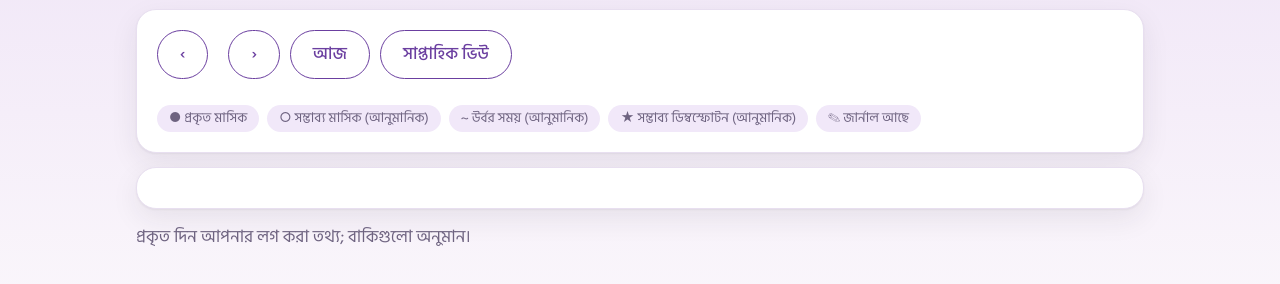
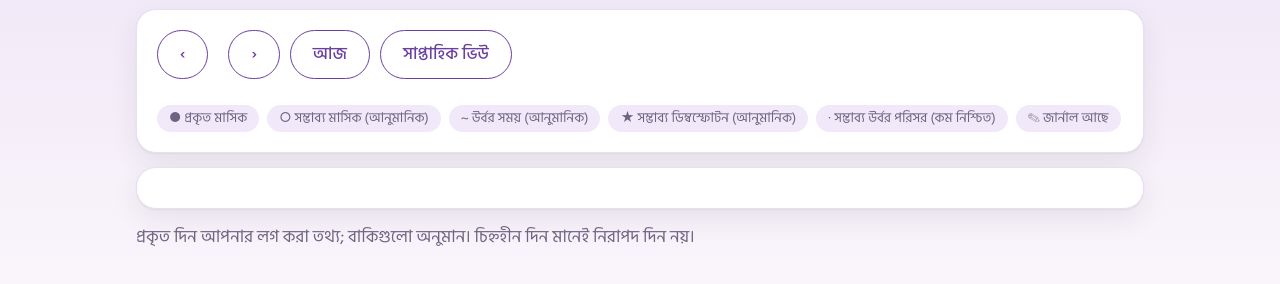
Before and after one commit to GaziAbdulAhad/Women-s-Cycle-Tracker, a website: page calendar.html in a window 1280 px wide. Shown: the part 78-362 px from the top of the page. Drawn offline with Linux system fonts and the light colour scheme.

Commit message:
Modify calendar HTML structure and legend
Updated the calendar HTML structure and added a new legend item for potential fertile range.

```diff
--- a/calendar.html
+++ b/calendar.html
@@ -16,7 +16,7 @@
 <a class="skip" href="#main">মূল অংশে যান</a>
 <header class="site-header" id="site-header"></header>
 <main id="main" tabindex="-1">
-<h1>ক্যালেন্ডার</h1><div id="err"></div><div class="card"><div class="row"><button class="btn alt" id="prev" type="button" aria-label="আগের">‹</button><strong id="cal-title" aria-live="polite"></strong><button class="btn alt" id="next" type="button" aria-label="পরের">›</button><button class="btn alt" id="todayBtn" type="button">আজ</button><button class="btn alt" id="viewBtn" type="button">সাপ্তাহিক ভিউ</button></div><div id="cal" class="cal"></div><div class="legend"><span>● প্রকৃত মাসিক</span><span>○ সম্ভাব্য মাসিক (আনুমানিক)</span><span>~ উর্বর সময় (আনুমানিক)</span><span>★ সম্ভাব্য ডিম্বস্ফোটন (আনুমানিক)</span><span>✎ জার্নাল আছে</span></div></div><section id="details" class="card" aria-live="polite"></section><p class="mute">প্রকৃত দিন আপনার লগ করা তথ্য; বাকিগুলো অনুমান।</p>
+<h1>ক্যালেন্ডার</h1><div id="err"></div><div class="card"><div class="row"><button class="btn alt" id="prev" type="button" aria-label="আগের">‹</button><strong id="cal-title" aria-live="polite"></strong><button class="btn alt" id="next" type="button" aria-label="পরের">›</button><button class="btn alt" id="todayBtn" type="button">আজ</button><button class="btn alt" id="viewBtn" type="button">সাপ্তাহিক ভিউ</button></div><div id="cal" class="cal"></div><div class="legend"><span>● প্রকৃত মাসিক</span><span>○ সম্ভাব্য মাসিক (আনুমানিক)</span><span>~ উর্বর সময় (আনুমানিক)</span><span>★ সম্ভাব্য ডিম্বস্ফোটন (আনুমানিক)</span><span>· সম্ভাব্য উর্বর পরিসর (কম নিশ্চিত)</span><span>✎ জার্নাল আছে</span></div></div><section id="details" class="card" aria-live="polite"></section><p class="mute">প্রকৃত দিন আপনার লগ করা তথ্য; বাকিগুলো অনুমান। চিহ্নহীন দিন মানেই নিরাপদ দিন নয়।</p>
 </main>
 <footer class="site-footer" id="site-footer"></footer>
 <script type="module" src="js/pages/calendar.js"></script>
```
